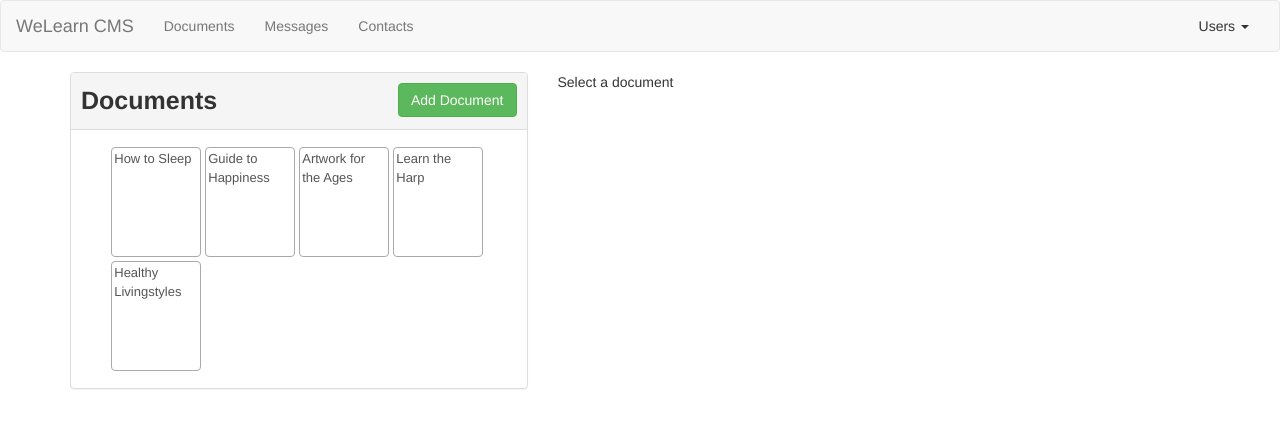
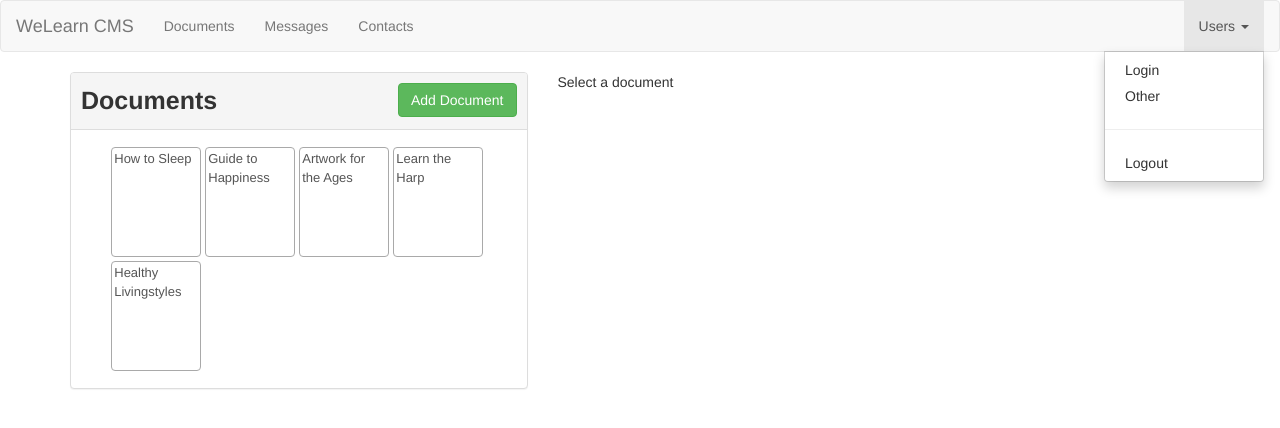
Before and after one commit to K-Marple/cms, an Angular app: page / in a window 1280 px wide. Both pictures are taken after a click on the button "Users". Shown: the top 428 px of the page. Built offline with nearby package versions, Linux system fonts and the light colour scheme.

Commit message:
dropdown

```diff
--- a/src/app/app.module.ts
+++ b/src/app/app.module.ts
@@ -14,6 +14,7 @@ import { DocumentListComponent } from './documents/document-list/document-list.c
 import { MessageItemComponent } from './messages/message-item/message-item.component';
 import { MessageEditComponent } from './messages/message-edit/message-edit.component';
 import { MessageListComponent } from './messages/message-list/message-list.component';
+import { DropdownDirective } from './dropdown.directive';
 
 @NgModule({
   declarations: [
@@ -32,7 +33,8 @@ import { MessageListComponent } from './messages/message-list/message-list.compo
     MessageListComponent
   ],
   imports: [
-    BrowserModule
+    BrowserModule,
+    DropdownDirective
   ],
   providers: [
     provideBrowserGlobalErrorListeners(),
--- /dev/null
+++ b/src/app/dropdown.directive.ts
@@ -0,0 +1,12 @@
+import { Directive, HostBinding, HostListener } from "@angular/core";
+
+@Directive({
+    selector: '[cmsDropdown]'
+})
+export class DropdownDirective {
+    @HostBinding('class.open') isOpen = false;
+
+    @HostListener('click') toggleOpen() {
+        this.isOpen = !this.isOpen;
+    }
+}
--- a/src/app/header.component.html
+++ b/src/app/header.component.html
@@ -10,8 +10,14 @@
                 <li><a href="#" (click)="onSelected('contacts')">Contacts</a></li>
             </ul>
             <ul class="nav navbar-nav navbar-right">
-                <li class="dropdown">
+                <li class="dropdown" cmsDropdown>
                     <a href="#" class="dropdown-toggle" role="button">Users <span class="caret"></span></a>
+                    <ul class="dropdown-menu">
+                        <li><a href="#">Login</a></li>
+                        <li><a href="#">Other</a></li>
+                        <hr>
+                        <li><a href="#">Logout</a></li>
+                    </ul>
                 </li>
             </ul>
         </div>
```
